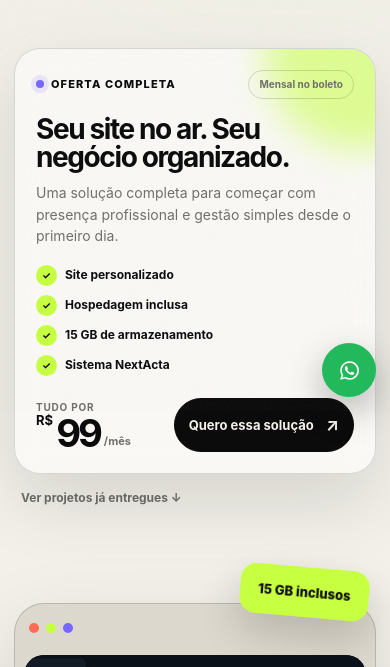
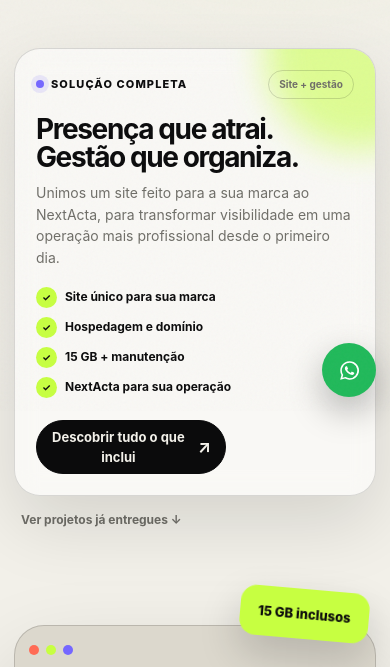
Before and after one commit to NextSharpLtda/presenca-digital, a plain HTML site: page index.html in a window 390 px wide. Shown: the part 433-1100 px from the top of the page. Drawn offline with Linux system fonts and the light colour scheme.

Commit message:
correção hero section

```diff
--- a/index.html
+++ b/index.html
@@ -257,12 +257,7 @@
     .offer-list { display: grid; grid-template-columns: 1fr 1fr; gap: 9px 12px; margin: 0 0 22px; padding: 0; list-style: none; position: relative; z-index: 1; }
     .offer-list li { display: flex; align-items: center; gap: 8px; font-size: 12px; font-weight: 700; }
     .offer-list li::before { content: "✓"; width: 21px; height: 21px; display: grid; place-items: center; flex: 0 0 auto; border-radius: 50%; color: var(--ink); background: var(--acid); font-size: 10px; }
-    .offer-bottom { display: flex; align-items: center; justify-content: space-between; gap: 16px; position: relative; z-index: 1; }
-    .offer-price { display: grid; grid-template-columns: auto auto; align-items: end; column-gap: 4px; line-height: 1; }
-    .offer-price small { grid-column: 1 / -1; margin-bottom: 2px; color: var(--muted); font-size: 10px; font-weight: 700; text-transform: uppercase; letter-spacing: .08em; }
-    .offer-price strong { font-size: 2.75rem; letter-spacing: -.08em; }
-    .offer-price strong sup { margin-right: 3px; font-size: .34em; vertical-align: top; letter-spacing: 0; }
-    .offer-price span { padding-bottom: 5px; color: var(--muted); font-size: 11px; font-weight: 750; }
+    .offer-bottom { display: flex; align-items: center; justify-content: flex-start; gap: 16px; position: relative; z-index: 1; }
     .offer-button { min-height: 48px; padding-inline: 17px; color: var(--paper); background: var(--ink); border-color: var(--ink); font-size: 13px; }
     .offer-button::after { content: "↗"; font-size: 17px; }
     .offer-secondary { display: inline-flex; margin: 15px 0 0 7px; color: var(--muted); font-size: 12px; font-weight: 750; }
@@ -500,8 +495,7 @@
       .hero-stage { margin-top: 50px; }
       .offer-card { padding: 21px; }
       .offer-list { grid-template-columns: 1fr; }
-      .offer-bottom { align-items: flex-end; }
-      .offer-price strong { font-size: 2.4rem; }
+      .offer-bottom { align-items: flex-start; }
       .offer-button { max-width: 190px; padding-inline: 14px; text-align: center; }
       .browser { min-height: 350px; padding: 9px; transform: none; }
       .browser-screen { min-height: 290px; }
@@ -574,20 +568,19 @@
           <div class="hero-copy reveal">
             <div class="offer-card">
               <div class="offer-top">
-                <span class="offer-badge">Oferta completa</span>
-                <span class="offer-payment">Mensal no boleto</span>
+                <span class="offer-badge">Solução completa</span>
+                <span class="offer-payment">Site + gestão</span>
               </div>
-              <h2>Seu site no ar. Seu negócio organizado.</h2>
-              <p>Uma solução completa para começar com presença profissional e gestão simples desde o primeiro dia.</p>
+              <h2>Presença que atrai. Gestão que organiza.</h2>
+              <p>Unimos um site feito para a sua marca ao NextActa, para transformar visibilidade em uma operação mais profissional desde o primeiro dia.</p>
               <ul class="offer-list">
-                <li>Site personalizado</li>
-                <li>Hospedagem inclusa</li>
-                <li>15 GB de armazenamento</li>
-                <li>Sistema NextActa</li>
+                <li>Site único para sua marca</li>
+                <li>Hospedagem e domínio</li>
+                <li>15 GB + manutenção</li>
+                <li>NextActa para sua operação</li>
               </ul>
               <div class="offer-bottom">
-                <div class="offer-price"><small>tudo por</small><strong><sup>R$</sup>99</strong><span>/mês</span></div>
-                <a class="button offer-button" href="https://wa.me/554197652901?text=Ol%C3%A1%21%20Quero%20saber%20mais%20sobre%20o%20plano%20de%20R%24%2099%20mensais%20com%20site%20personalizado%2C%20hospedagem%2C%2015%20GB%20e%20NextActa." target="_blank" rel="noopener noreferrer">Quero essa solução</a>
+                <a class="button offer-button" href="#plano">Descobrir tudo o que inclui</a>
               </div>
             </div>
             <a class="offer-secondary" href="#projetos">Ver projetos já entregues ↓</a>
@@ -680,11 +673,13 @@
             <h3>Incluído na mensalidade</h3>
             <div class="included-grid">
               <div class="included-item"><span class="included-icon">01</span><strong>Site personalizado</strong><span>Projeto institucional alinhado à identidade e ao segmento, com até 5 páginas ou seções.</span></div>
-              <div class="included-item"><span class="included-icon">02</span><strong>Hospedagem + 15 GB</strong><span>Infraestrutura para manter o site e o sistema disponíveis durante a vigência do plano.</span></div>
-              <div class="included-item"><span class="included-icon">03</span><strong>Domínio e SSL</strong><span>Um domínio convencional, renovação ordinária e certificado HTTPS incluídos.</span></div>
-              <div class="included-item"><span class="included-icon">04</span><strong>Manutenção técnica</strong><span>Correções, atualizações de segurança e pequenas alterações de conteúdo.</span></div>
-              <div class="included-item"><span class="included-icon">05</span><strong>Suporte pelo WhatsApp</strong><span>Atendimento para dúvidas e problemas de utilização em horário comercial.</span></div>
-              <div class="included-item"><span class="included-icon">06</span><strong>Backups periódicos</strong><span>Rotina de contingência com retenção de até 7 dias, conforme disponibilidade técnica.</span></div>
+              <div class="included-item"><span class="included-icon">02</span><strong>NextActa incluído</strong><span>Dashboard, contatos, leads, clientes, agenda, serviços e financeiro básico reunidos em um só lugar.</span></div>
+              <div class="included-item"><span class="included-icon">03</span><strong>Equipe e permissões</strong><span>Até 5 acessos individuais para organizar profissionais, responsabilidades e informações do negócio.</span></div>
+              <div class="included-item"><span class="included-icon">04</span><strong>Hospedagem + 15 GB</strong><span>Infraestrutura para manter o site e o sistema disponíveis durante a vigência do plano.</span></div>
+              <div class="included-item"><span class="included-icon">05</span><strong>Domínio e SSL</strong><span>Um domínio convencional, renovação ordinária e certificado HTTPS incluídos.</span></div>
+              <div class="included-item"><span class="included-icon">06</span><strong>Manutenção técnica</strong><span>Correções, atualizações de segurança e pequenas alterações de conteúdo.</span></div>
+              <div class="included-item"><span class="included-icon">07</span><strong>Suporte pelo WhatsApp</strong><span>Atendimento para dúvidas e problemas de utilização em horário comercial.</span></div>
+              <div class="included-item"><span class="included-icon">08</span><strong>Backups periódicos</strong><span>Rotina de contingência com retenção de até 7 dias, conforme disponibilidade técnica.</span></div>
             </div>
           </div>
         </div>
```
